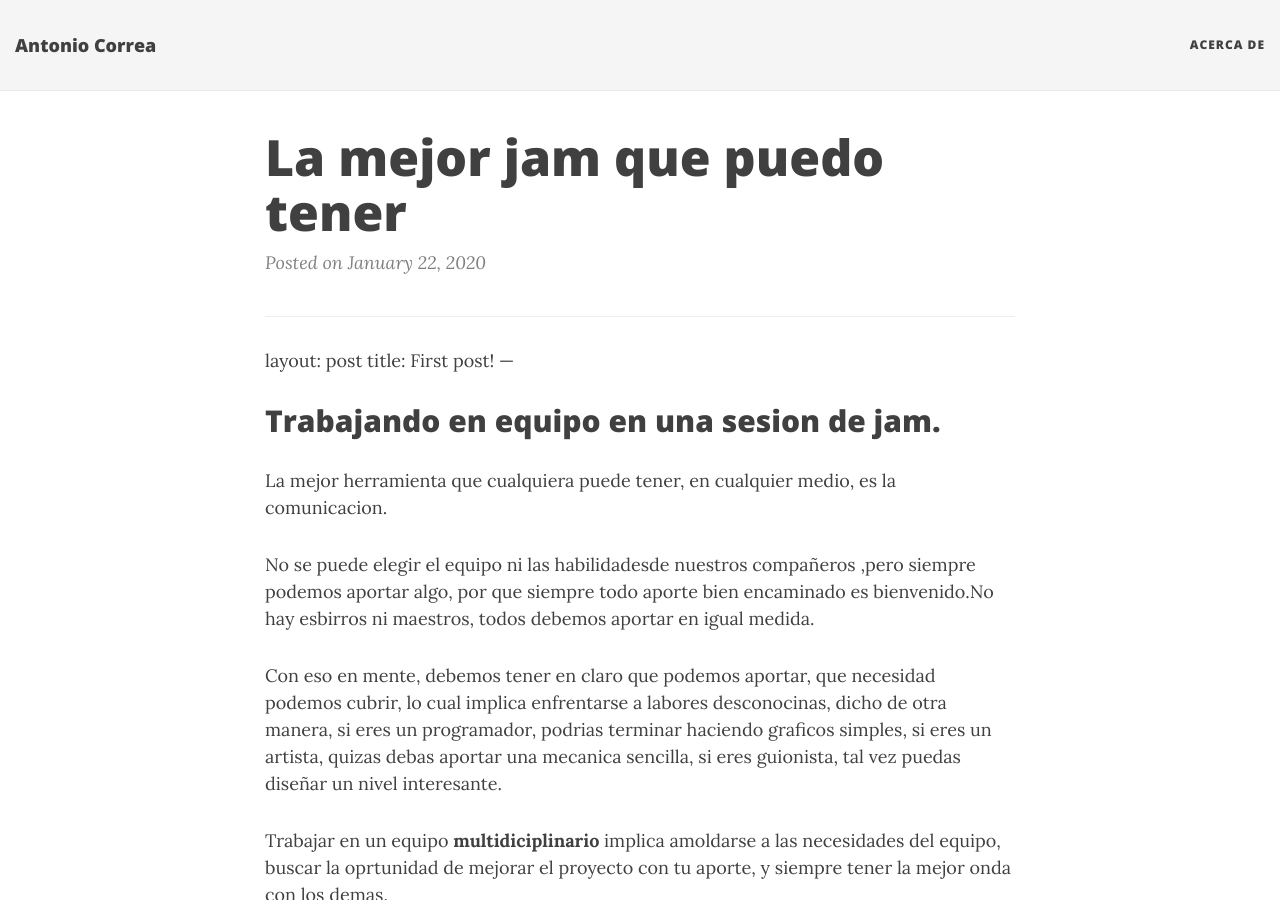
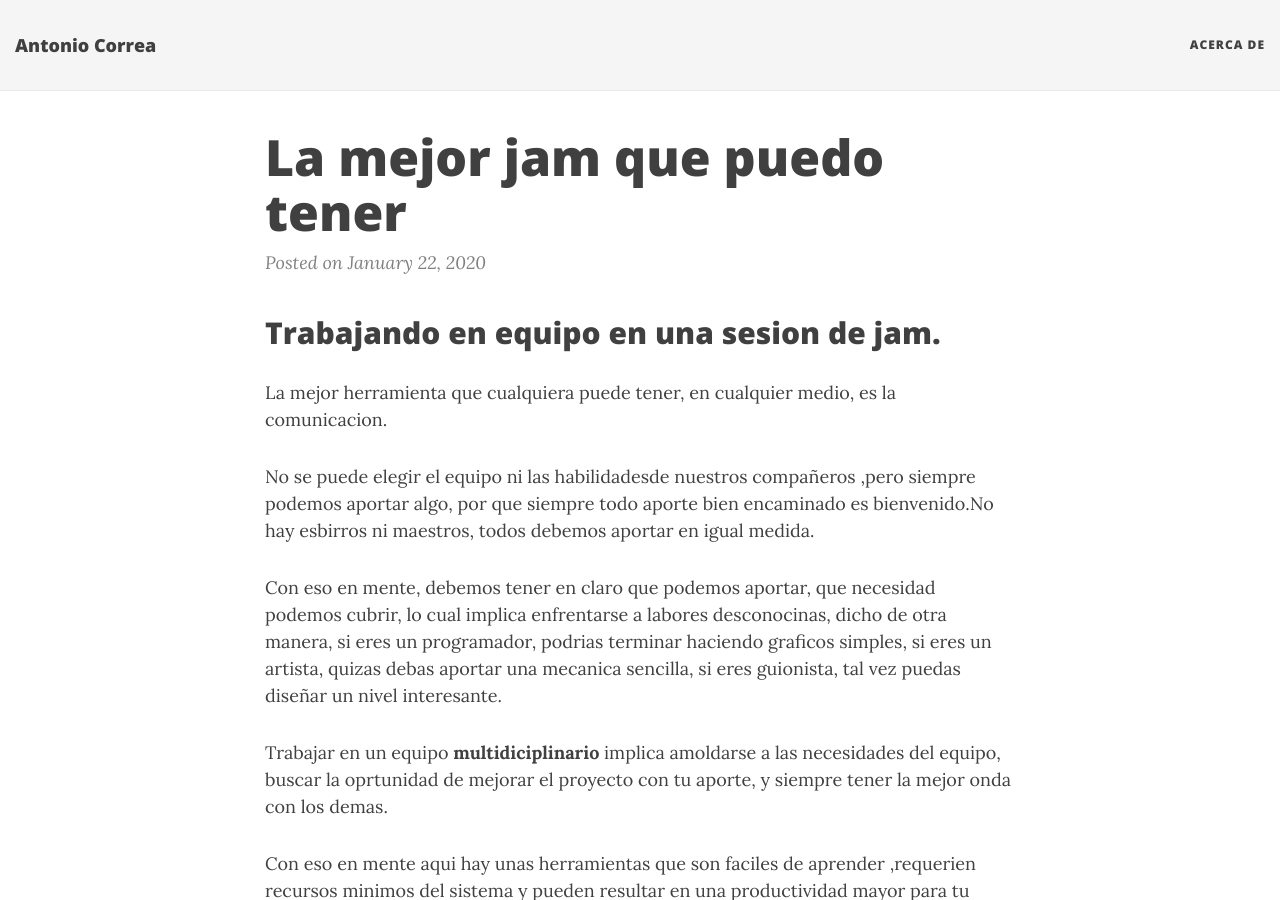
Before and after one commit to AntonCorrea/antoncorrea.github.io, a Jekyll site: the page built from _posts/2020-01-22-me-preparo-para-la-jam.md, in a window 1280 px wide and 900 px high. Built offline with Jekyll 4.4.1, drawn with Linux system fonts in a browser that asks for light colours; nearby versions of some CDN libraries.

Commit message:
Update 2020-01-22-me-preparo-para-la-jam.md

```diff
--- a/_posts/2020-01-22-me-preparo-para-la-jam.md
+++ b/_posts/2020-01-22-me-preparo-para-la-jam.md
@@ -3,10 +3,7 @@ layout: post
 published: true
 title: La mejor jam que puedo tener
 ---
----
-layout: post
-title: First post!
----
+
 ## Trabajando en equipo en una sesion de jam.
 La mejor herramienta que cualquiera puede tener, en cualquier medio, es la comunicacion.
 
```
